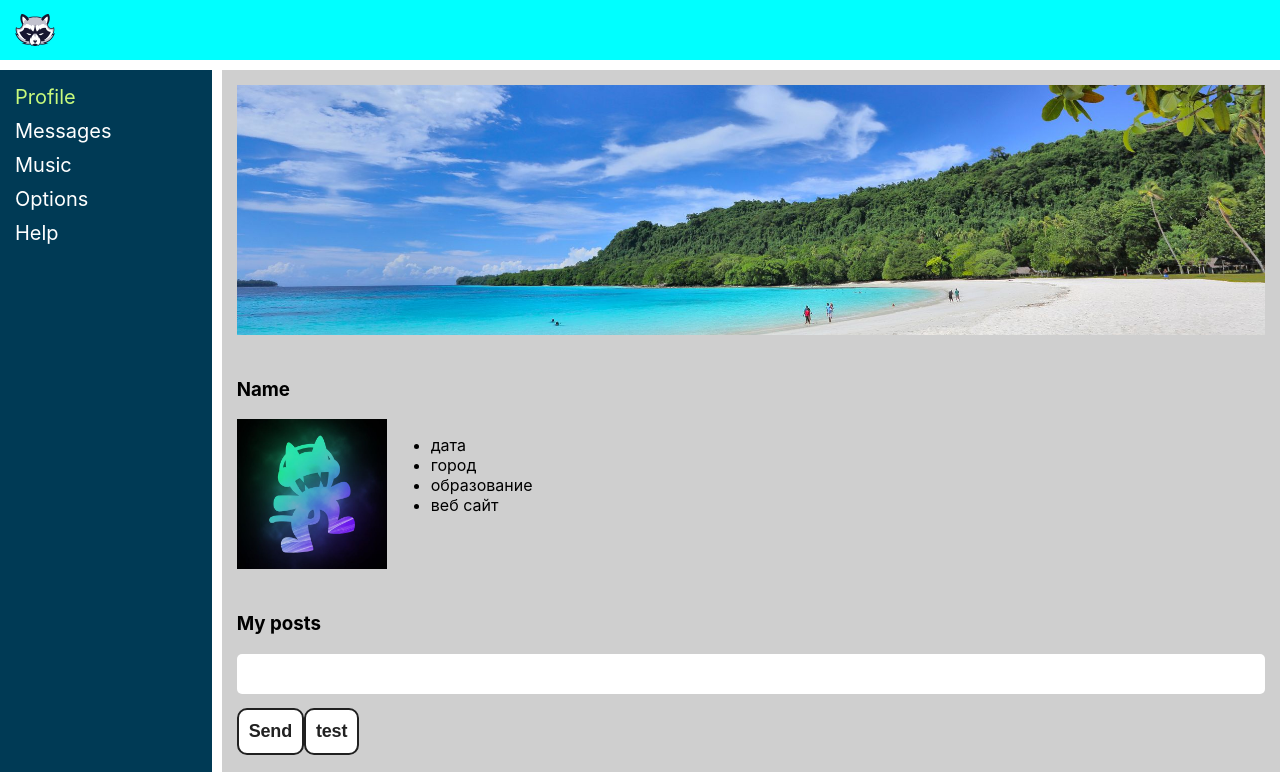
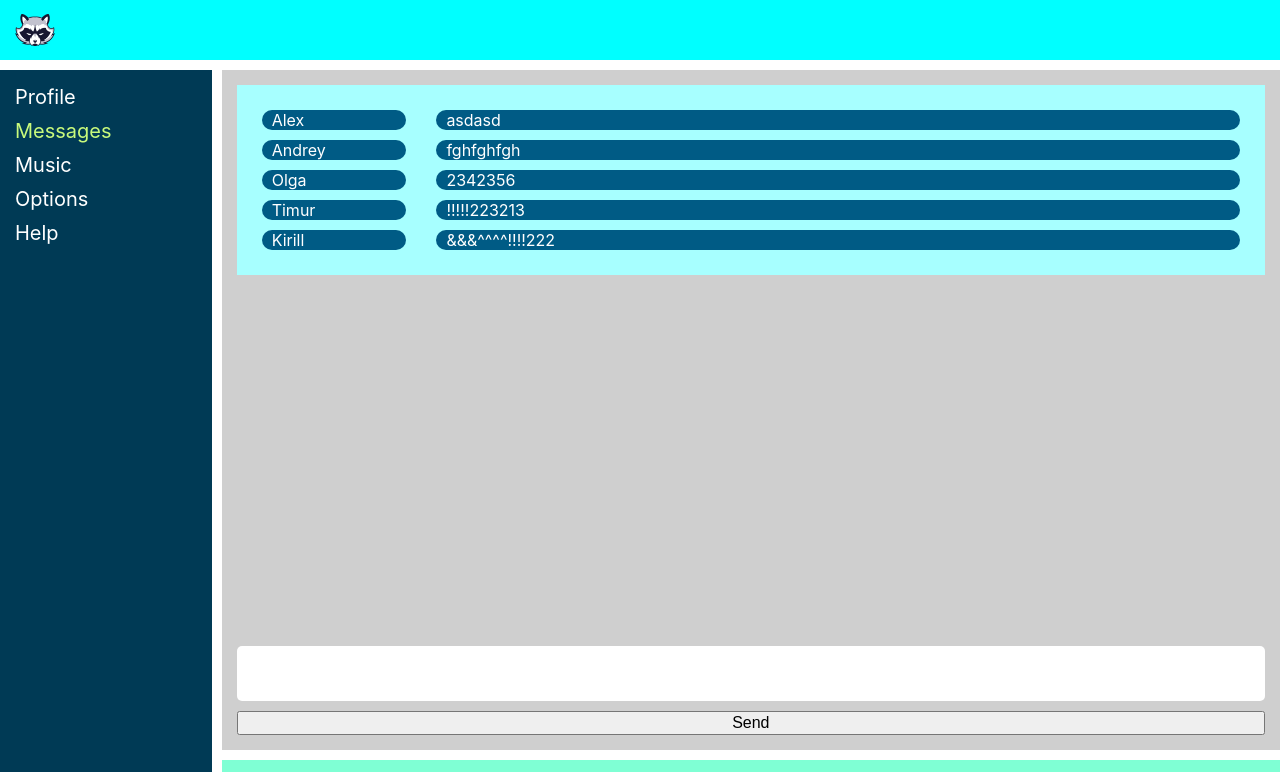
Before and after one commit to prot-alx/first_react_app, a React (Create React App) app: page /messages in a window 1280 px wide. Before the commit this address led to /profile. Shown: the top 772 px of the page. Built offline with nearby package versions, Linux system fonts and the light colour scheme.

Commit message:
dialogs via connect// addpost not working

```diff
--- a/src/App.jsx
+++ b/src/App.jsx
@@ -3,7 +3,7 @@ import { BrowserRouter, Navigate, Route, Routes } from 'react-router-dom';
 import Header from './components/Header/Header';
 import SidebarContainer from './components/Sidebar/SidebarContainer';
 import ProfileContainer from './components/Profile/ProfileContainer';
-//import Dialogs from './components/Dialogs/Dialogs';
+import DialogsContainer from './components/Dialogs/DialogsContainer';
 import Footer from './components/Footer/Footer';
 import Help from './components/Help/Help';
 import Music from './components/Music/Music';
@@ -21,7 +21,7 @@ const App = () => {
           <Routes>
             <Route path='*' element={<Navigate replace to='/profile'/>}/>
             <Route path='/profile' element={<ProfileContainer />} />
-            {/* <Route path='/messages/*' element={<Dialogs />} /> */}
+            <Route path='/messages/*' element={<DialogsContainer />} />
             <Route path='/Music' element={<Music />} />
             <Route path='/Options' element={<Options />} />
             <Route path='/Help' element={<Help />} />
--- a/src/components/Dialogs/Dialogs.jsx
+++ b/src/components/Dialogs/Dialogs.jsx
@@ -1,42 +1,32 @@
 import React, { Fragment } from "react";
 import DialogItem from "./DialogItem/DialogItem";
 import MessageItem from "./Message/MessageItem";
-//import StoreContext from "../../StoreContext";
-import SendMessageBlockContainer from './SendMessageBlock/SendMessageBlockContainer';
+import SendMessageBlock from './SendMessageBlock/SendMessageBlock';
 import styles from './Dialogs.module.css';
 
 const Dialogs = (props) => {
-    // return (
-    //     <StoreContext.Consumer>
-    //         {
-    //             (store) => {
 
-    //                 console.log(store)
+    let dialogsItems = props.dialogsPage.dialogsData.map(dialogItem => <DialogItem key={dialogItem.id} name={dialogItem.name} id={dialogItem.id} />);
+    let messageItems = props.dialogsPage.messagesData.map(messageItem => <MessageItem key={messageItem.id} message={messageItem.message} />);
 
-    //                 let dialogsItems = store.getState().dialogsPage.dialogsData.map(dialogItem => <DialogItem key={dialogItem.id} name={dialogItem.name} id={dialogItem.id} />);
-    //                 let messageItems = store.getState().dialogsPage.messagesData.map(messageItem => <MessageItem key={messageItem.id} message={messageItem.message} />);
+    return (
 
-    //                 return (
-    //
-    //                         <div className={styles.dialogsWrapper}>
-    //                             <div className={styles.dialogs}>
-    //                                 <div>
-    //                                     {dialogsItems}
-    //                                 </div>
-    //                                 <div>
-    //                                     {messageItems}
-    //                                 </div>
-    //                             </div>
-    //                             <div>
-    //                                 <SendMessageBlockContainer />
-    //                             </div>
-    //                         </div>
-    //
-    //                 );
-    //             }
-    //         }
-    //     </StoreContext.Consumer>
-    // )
+        <div className={styles.dialogsWrapper}>
+            <div className={styles.dialogs}>
+                <div>
+                    {dialogsItems}
+                </div>
+                <div>
+                    {messageItems}
+                </div>
+            </div>
+            <div>
+                <SendMessageBlock props={props}/>
+            </div>
+        </div>
+
+    );
 }
 
+
 export default Dialogs;
--- /dev/null
+++ b/src/components/Dialogs/DialogsContainer.jsx
@@ -0,0 +1,21 @@
+import { connect } from 'react-redux';
+import Dialogs from './Dialogs'
+import {addMessageActionCreator, updateNewMessageTextActionCreator} from '../../redux/dialogsReducer'
+
+let mapStateToProps = (state) => {
+    console.log(state)
+    return {
+        dialogsPage: state.dialogsPage,
+    }
+}
+
+let mapDispatchToProps = (dispatch) => {
+    return {
+        addMessageActionCreator: () => {dispatch(addMessageActionCreator())},
+        updateNewMessageTextActionCreator: (text) => {dispatch(updateNewMessageTextActionCreator(text))},
+    }
+}
+
+const DialogsContainer = connect(mapStateToProps, mapDispatchToProps)(Dialogs);
+
+export default DialogsContainer;
--- a/src/components/Dialogs/SendMessageBlock/SendMessageBlock.jsx
+++ b/src/components/Dialogs/SendMessageBlock/SendMessageBlock.jsx
@@ -1,17 +1,18 @@
 import React from "react";
 import styles from './SendMessageBlock.module.css';
 
-const SendMessageBlock = (props) => {
+const SendMessageBlockContainer = (props) => {
+    let state = props.props;
 
     let newMessageElement = React.createRef();
 
     let onMessageChange = () => {
         let text = newMessageElement.current.value;
-        props.changeMessageText(text);
+        state.updateNewMessageTextActionCreator(text);
     };
 
     let sendMessage = () => {
-        props.addMessage();
+        state.addMessageActionCreator();
     }
 
     let sendMsgOnEnter = (e) => { if (e.key === "Enter") sendMessage() };
@@ -22,10 +23,12 @@ const SendMessageBlock = (props) => {
             ref={newMessageElement}
             onChange={onMessageChange}
             onKeyUp={sendMsgOnEnter}
-                value={props.newMessageText} />
+            value={state.newMessageText} />
         <button onClick={sendMessage}>Send</button>
     </div>
     );
 }
 
-export default SendMessageBlock;
+
+
+export default SendMessageBlockContainer;
--- a/src/components/Profile/MyPosts/MyPosts.jsx
+++ b/src/components/Profile/MyPosts/MyPosts.jsx
@@ -17,6 +17,7 @@ const MyPosts = (props) => {
     let newPostElement = React.createRef();
 
     let addPost = () => {
+        console.log('addpost clicked', state.newPostText)
         state.newPostText === '' ? alert('Enter some text') : state.addPostActionCreator();
     };
 
```
Also changed, not shown: src/components/Dialogs/SendMessageBlock/SendMessageBlockContainer.jsx (deleted, +0 -32 lines). Lines whose indentation alone changed are shown as unchanged.
